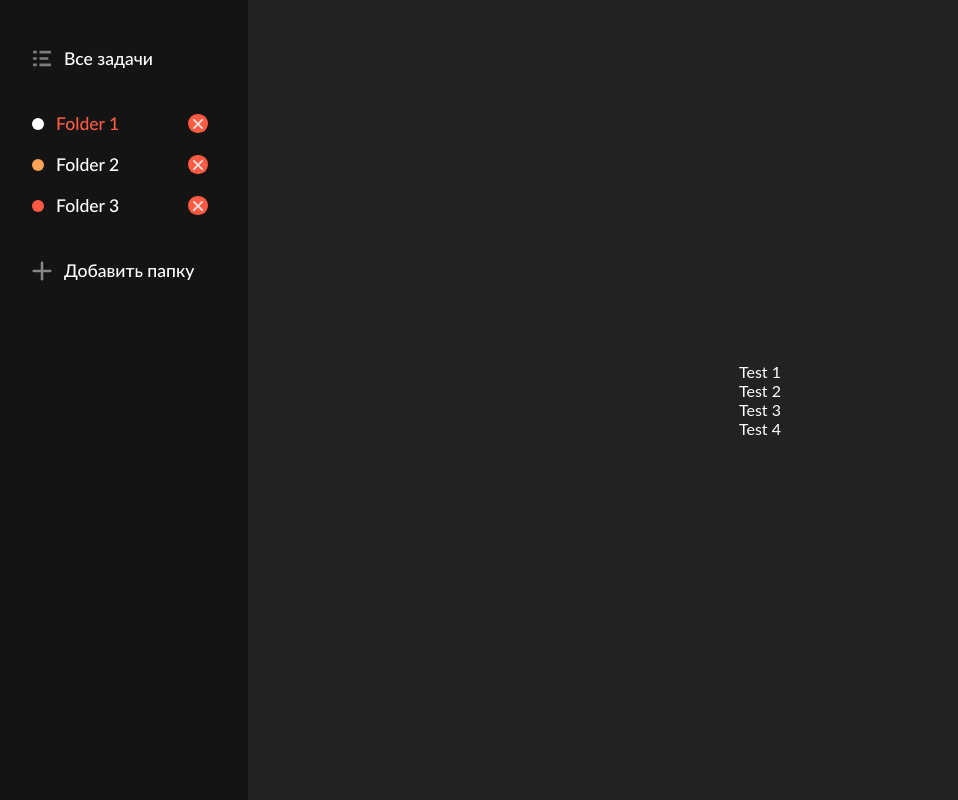
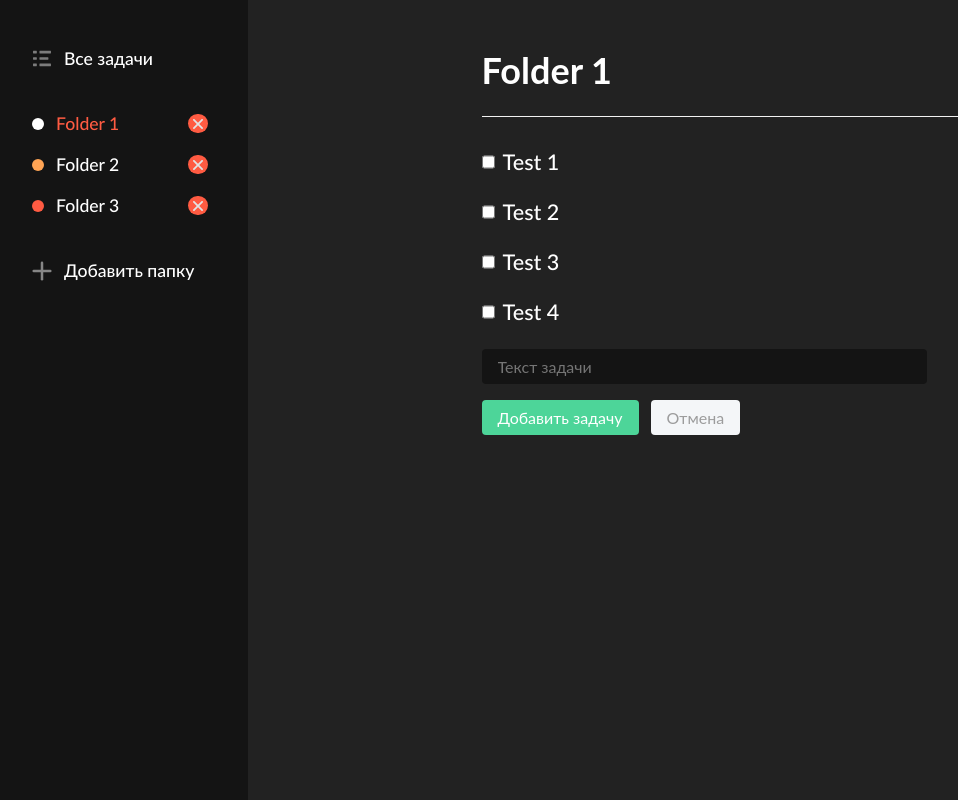
Before and after one commit to WebTech-StayHard/TodoPractice-Frontend, a React (Create React App) app: page /1 in a window 1280 px wide. Shown: the whole page, without its empty margins (8-966 px from the left). Built offline with nearby package versions, Linux system fonts and the light colour scheme; a web font is replaced by a local one.

Commit message:
feat: Вёрстка taskList

```diff
--- a/package.json
+++ b/package.json
@@ -14,6 +14,7 @@
     "@types/react-dom": "^19.0.4",
     "@types/react-router-dom": "^5.3.3",
     "axios": "^1.8.1",
+    "clsx": "^2.1.1",
     "react": "^19.0.0",
     "react-dom": "^19.0.0",
     "react-redux": "^9.2.0",
--- /dev/null
+++ b/src/components/common/separator/separator.module.css
@@ -0,0 +1,5 @@
+.separator {
+  width: 100%;
+  height: 1px;
+  background-color: var(--separator-color);
+}
--- /dev/null
+++ b/src/components/common/separator/separator.tsx
@@ -0,0 +1,16 @@
+import { FC } from 'react';
+import s from './separator.module.css';
+import clsx from 'clsx';
+
+type SeparatorProps = {
+  className?: string
+}
+
+const Separator: FC<SeparatorProps> = ({className = ''}) => {
+  return (
+    <div className={clsx(s.separator, className)}>
+    </div>
+  )
+}
+
+export default Separator;
--- a/src/components/task-list/task-list.module.css
+++ b/src/components/task-list/task-list.module.css
@@ -1,5 +1,76 @@
-.taskList__title {
+.noTasks {
+  display: flex;
+  flex-direction: column;
+  align-items: center;
+  justify-content: center;
+  height: 100%;
+}
+
+.noTasks__title {
   font-size: 3rem;
   font-weight: 700;
   color: var(--gray-color);
 }
+
+.separator {
+  margin: 1.5rem 0 2rem;
+}
+
+.taskListContainer {
+  width: 60%;
+  min-width: 22.5rem;
+}
+
+.taskListContainer__title {
+  font-size: 2.25rem;
+  font-weight: 700;
+}
+
+.taskList {
+  display: flex;
+  flex-direction: column;
+  gap: 1.5rem;
+  margin-bottom: 1.5rem;
+}
+
+.form {
+  max-width: 80%;
+}
+
+.taskInput {
+  width: 100%;
+  padding: 0.5rem 1rem;
+  border-radius: 0.25rem;
+  color: var(--primary-color);
+  background-color: var(--theme-primary-color);
+}
+
+.taskBtnContainer {
+  display: flex;
+  gap: 0.75rem;
+  margin: 1rem 0 0 0;
+}
+
+.taskBtn {
+  padding: 0.5rem 1rem;
+  border-radius: 0.25rem;
+  transition: all 0.25s linear;
+}
+
+.taskBtn:hover {
+  transform: scale(1.05);
+}
+
+.taskBtn:active {
+  opacity: 0.7
+}
+
+.taskSubmitBtn {
+  color: var(--primary-color);
+  background-color: var(--success-color);
+}
+
+.taskCancelBtn {
+  color: var(--cancel-btn-text-color);
+  background-color: var(--cancel-btn-color);
+}
--- a/src/components/task-list/task-list.tsx
+++ b/src/components/task-list/task-list.tsx
@@ -3,6 +3,9 @@ import s from "./task-list.module.css";
 import { useSelector } from "../../store/store";
 import { getTasksSelector } from "../../store/slices/tasks";
 import Task from "./task/task";
+import Button from '../common/buttons/button';
+import clsx from 'clsx';
+import Separator from '../common/separator/separator';
 
 const TaskList: FC = () => {
   const tasks = useSelector(getTasksSelector);
@@ -16,13 +19,38 @@ const TaskList: FC = () => {
 
   return (
     !tasks.length ?
-    <h2 className={s.taskList__title}>
-      Задачи отсутствуют
-    </h2>
+    <section className={s.noTasks}>
+      <h2 className={s.noTasks__title}>
+        Задачи отсутствуют
+      </h2>
+    </section>
     :
-    <div>
-      { taskElements }
-    </div>
+    <section className={s.taskListContainer}>
+      <h2 className={s.taskListContainer__title}>
+        Folder 1
+      </h2>
+
+      <Separator className={s.separator} />
+
+      <div className={s.taskList}>
+        { taskElements }
+      </div>
+
+      <form className={s.form}>
+        <input
+          className={s.taskInput}
+          placeholder='Текст задачи'
+        />
+        <div className={s.taskBtnContainer}>
+          <Button className={clsx(s.taskBtn, s.taskSubmitBtn)}>
+            Добавить задачу
+          </Button>
+          <Button className={clsx(s.taskBtn, s.taskCancelBtn)}>
+            Отмена
+          </Button>
+        </div>
+      </form>
+    </section>
   );
 };
 
--- a/src/components/task-list/task/task.module.css
+++ b/src/components/task-list/task/task.module.css
@@ -0,0 +1,7 @@
+.task {
+  display: flex;
+  gap: 0.5rem;
+
+  font-size: 1.35rem;
+  font-weight: 500;
+}
--- a/src/components/task-list/task/task.tsx
+++ b/src/components/task-list/task/task.tsx
@@ -1,5 +1,7 @@
 import { FC } from 'react';
 import { TTask } from '../../../utils/types';
+
+import s from './task.module.css'
 
 type TaskProps = {
   task: TTask
@@ -7,7 +9,8 @@ type TaskProps = {
 
 const Task: FC<TaskProps> = ({ task }) => {
   return (
-    <article>
+    <article className={s.task}>
+      <input type='checkbox' />
       {task.text}
     </article>
   );
--- a/src/pages/task-page/task-page.module.css
+++ b/src/pages/task-page/task-page.module.css
@@ -2,6 +2,10 @@
   display: flex;
   flex-direction: column;
   align-items: center;
-  justify-content: center;
+  padding: 3rem;
   height: 100%;
 }
+
+.taskPage__loader {
+  margin: auto 0;
+}
--- a/src/pages/task-page/task-page.tsx
+++ b/src/pages/task-page/task-page.tsx
@@ -21,7 +21,10 @@ const TaskPage: FC = () => {
     <section className={s.taskPage}>
       {
         isLoading ?
-        <Loader /> :
+        <div className={s.taskPage__loader}>
+          <Loader />
+        </div>
+        :
         <Outlet />
       }
     </section>
--- a/src/vendor/variables.css
+++ b/src/vendor/variables.css
@@ -7,4 +7,10 @@
   --theme-secondary-color: #222222;
 
   --gray-color: #C9D1D3;
+  --success-color: #4DD599;
+
+  --cancel-btn-color: #F4F6F8;
+  --cancel-btn-text-color: #9C9C9C;
+
+  --separator-color: #F2F2F2;
 }
```
Also changed, not shown: 1 other file (tests, documents, lock files or other folders).
